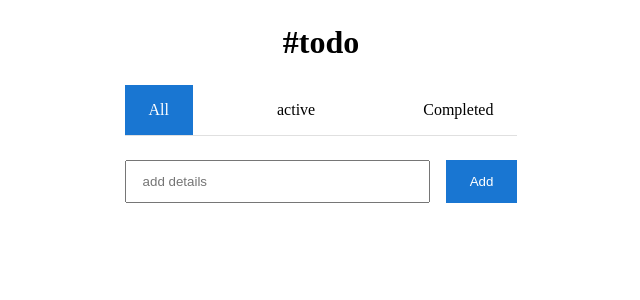
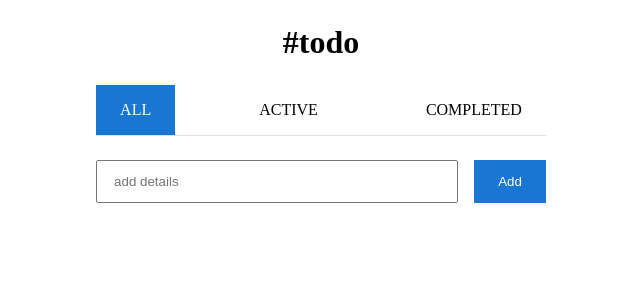
Before and after one commit to Quang-Bach/TodoList, a React (Vite) app: page / in a window 1280 px wide. Shown: the top 300 px of the page, without its empty margins (319-959 px from the left). Built offline with nearby package versions, Linux system fonts and the light colour scheme.

Commit message:
Update Tab Title

```diff
--- a/src/components/Tab/index.jsx
+++ b/src/components/Tab/index.jsx
@@ -6,7 +6,7 @@ const Tab = ({ activeTab, onChange }) => {
         className={`tab-item ${activeTab === "all" ? "tab-item--active" : ""}`}
         onClick={() => onChange("all")}
       >
-        All
+        ALL
       </div>
       <div
         className={`tab-item ${
@@ -14,7 +14,7 @@ const Tab = ({ activeTab, onChange }) => {
         }`}
         onClick={() => onChange("active")}
       >
-        active
+        ACTIVE
       </div>
       <div
         className={`tab-item ${
@@ -22,7 +22,7 @@ const Tab = ({ activeTab, onChange }) => {
         }`}
         onClick={() => onChange("completed")}
       >
-        Completed
+        COMPLETED
       </div>
     </div>
   );
```
